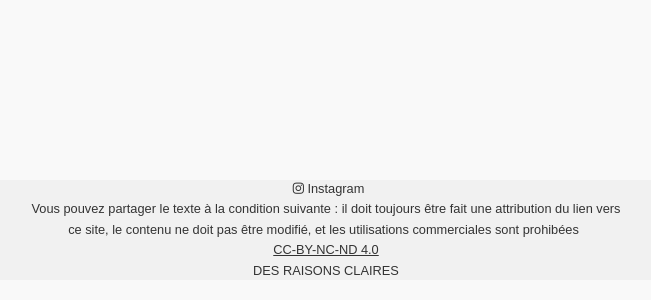
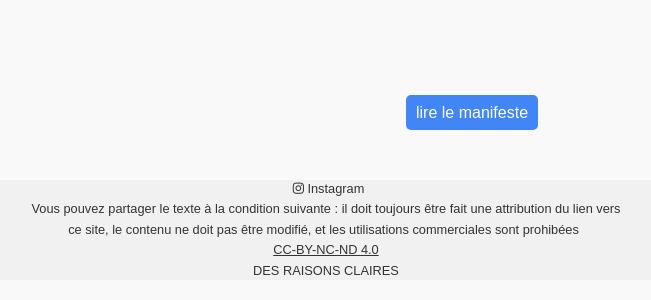
Before and after one commit to desraisonsclaires/desraisonsclaires.github.io, a plain HTML site: page index.html in a window 1280 px wide. Shown: the part 2355-2655 px from the top of the page, without its empty margins (314-965 px from the left). Drawn offline with Linux system fonts and the light colour scheme.

Commit message:
Update styles.css

```diff
--- a/styles.css
+++ b/styles.css
@@ -330,7 +330,7 @@ footer a:hover {
     position: relative;
     margin-top: 150px;
     left: 650px;
-    top: -3200px;
+    top: 100px;
 }
 
 .manifest-button:hover {
```
